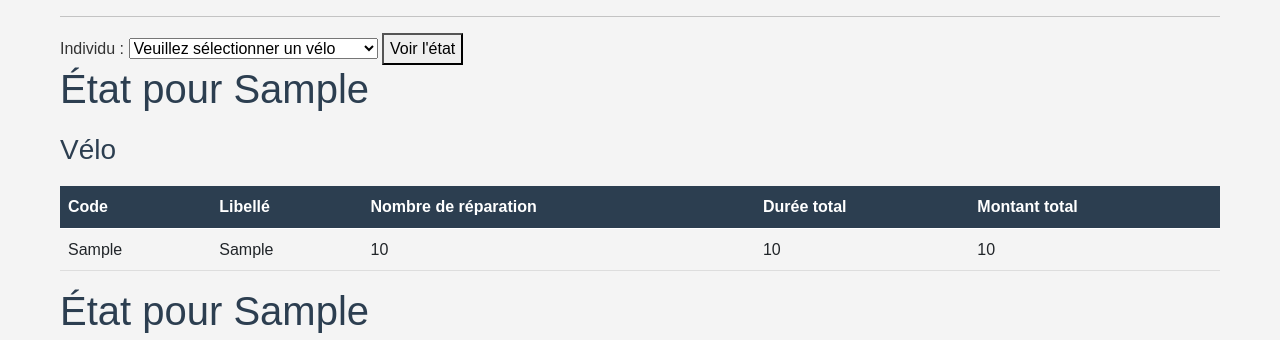
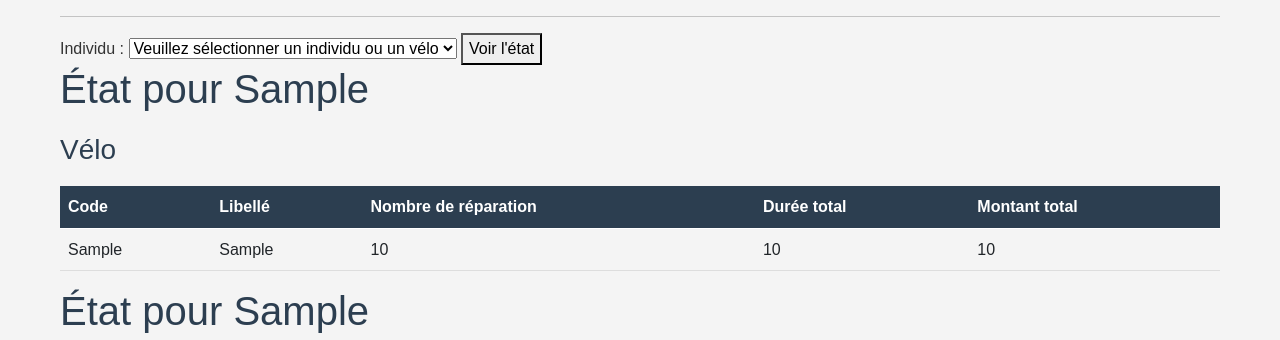
Before and after one commit to TimotheSandt/SAE1.03-1.04, a Flask app: template www/templates/reparation/etat_reparation.html in a window 1280 px wide. Shown: the part 80-420 px from the top of the page. Run offline with Flask 3, Linux system fonts and the light colour scheme; the template is opened without the code that fills it: most values are stand-ins (such as "Sample title", 1, 10 or a date in 2020); some libraries are stand-ins or nearby versions.

Commit message:
test 3.2 etat_reparation

```diff
--- a/www/templates/reparation/etat_reparation.html
+++ b/www/templates/reparation/etat_reparation.html
@@ -10,11 +10,10 @@
     <form action="/reparation/etat/" method="POST">
         <label for="selection_individus">Individu :</label>
         <select name="selection_individus" id="selection_individus" required>
-            <option value="" disabled selected hidden>Veuillez sélectionner un individu</option>
+            <option value="" disabled selected hidden>Veuillez sélectionner un individu ou un vélo</option>
             {% for individu in selection_individus %}
                 <option value="{{ individu.id }}">{{ individu.nom_prenom }}</option>
             {% endfor %}
-            <option value="" disabled selected hidden>Veuillez sélectionner un vélo</option>
             {% for velo in velos %}
                 <option value="{{ velo.code_velo }}">{{ velo.libelle }}</option>
             {% endfor %}
```
